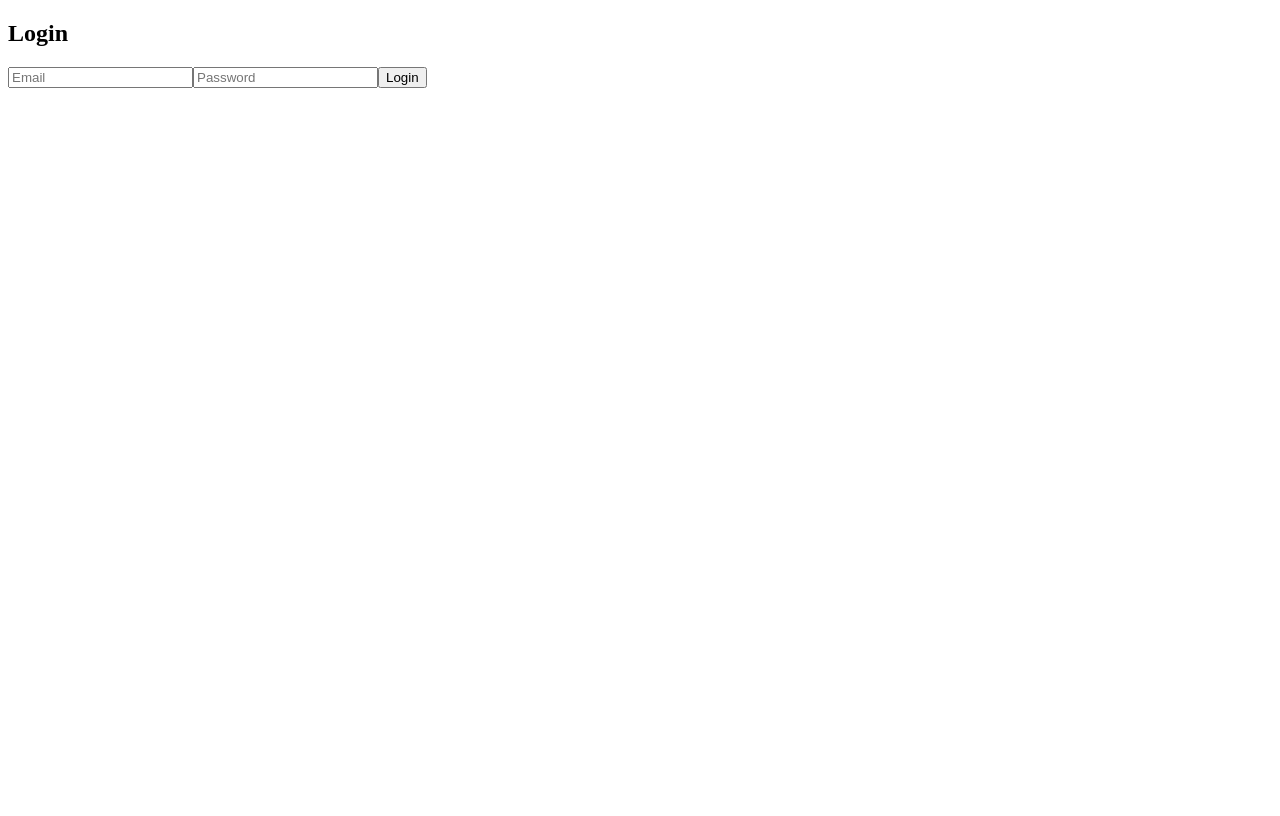
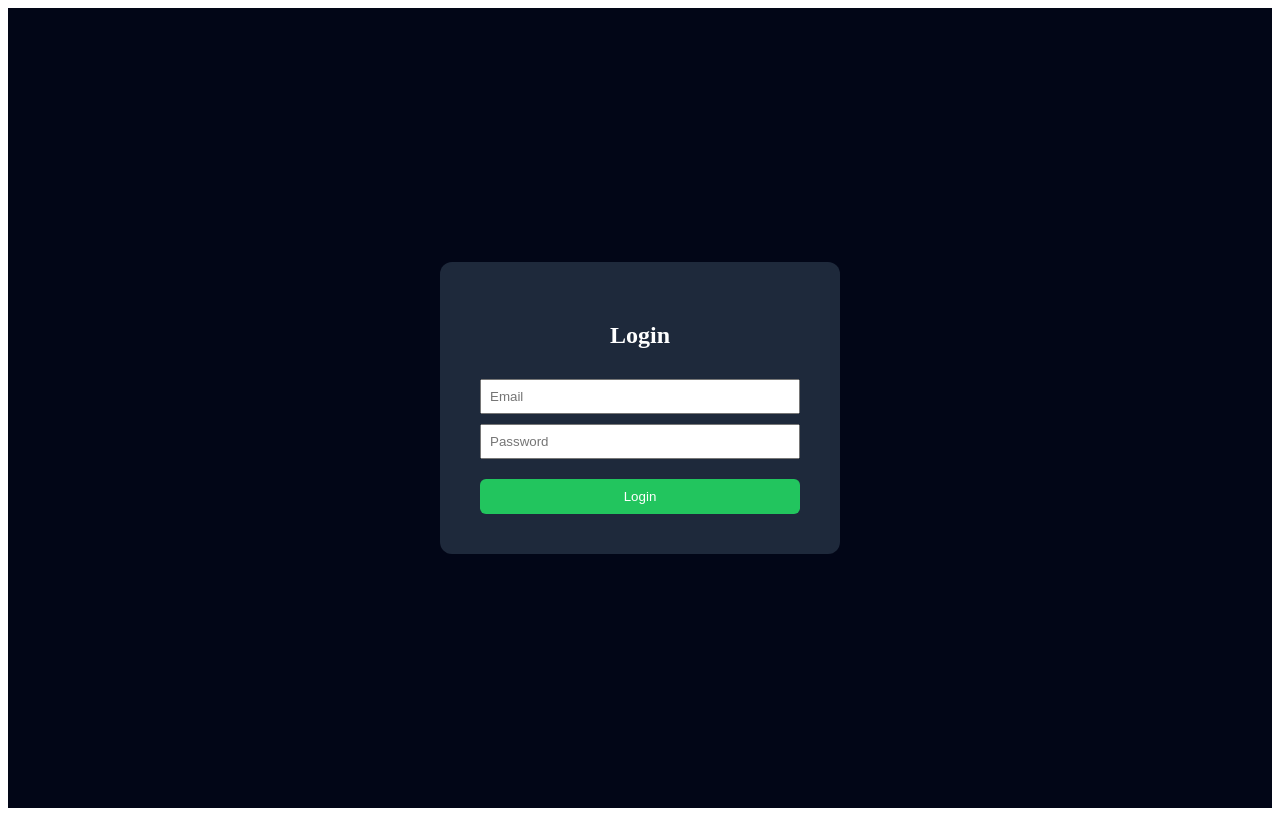
Before and after one commit to aaryan-purohit-2465/Legal-Intelligence-System, a React (Vite) app in the folder frontend/: page / in a window 1280 px wide. Built offline with nearby package versions, Linux system fonts and the light colour scheme.

Commit message:
improved login UI

```diff
--- a/frontend/src/pages/Login.jsx
+++ b/frontend/src/pages/Login.jsx
@@ -28,27 +28,62 @@ function Login() {
   };
 
   return (
-    <div>
-      <h2>Login</h2>
+  <div style={{
+    height:"100vh",
+    display:"flex",
+    justifyContent:"center",
+    alignItems:"center",
+    background:"#020617",
+    color:"white"
+  }}>
 
-      <form onSubmit={handleLogin}>
+    <form
+      onSubmit={handleLogin}
+      style={{
+        background:"#1e293b",
+        padding:"40px",
+        borderRadius:"12px",
+        width:"320px",
+        display:"flex",
+        flexDirection:"column",
+        gap:"10px"
+      }}
+    >
+      <h2 style={{textAlign:"center"}}>Login</h2>
+
       <input
         placeholder="Email"
         value={email}
-          onChange={(e) => setEmail(e.target.value)}
+        onChange={(e)=>setEmail(e.target.value)}
+        style={{padding:"8px"}}
       />
 
       <input
         type="password"
         placeholder="Password"
         value={password}
-          onChange={(e) => setPassword(e.target.value)}
+        onChange={(e)=>setPassword(e.target.value)}
+        style={{padding:"8px"}}
       />
 
-        <button type="submit">Login</button>
+      <button
+        style={{
+          marginTop:"10px",
+          background:"#22c55e",
+          border:"none",
+          padding:"10px",
+          color:"white",
+          cursor:"pointer",
+          borderRadius:"6px"
+        }}
+      >
+        Login
+      </button>
+
     </form>
+
   </div>
-  );
+)
 }
 
 export default Login;
```
Lines whose indentation alone changed are shown as unchanged.
